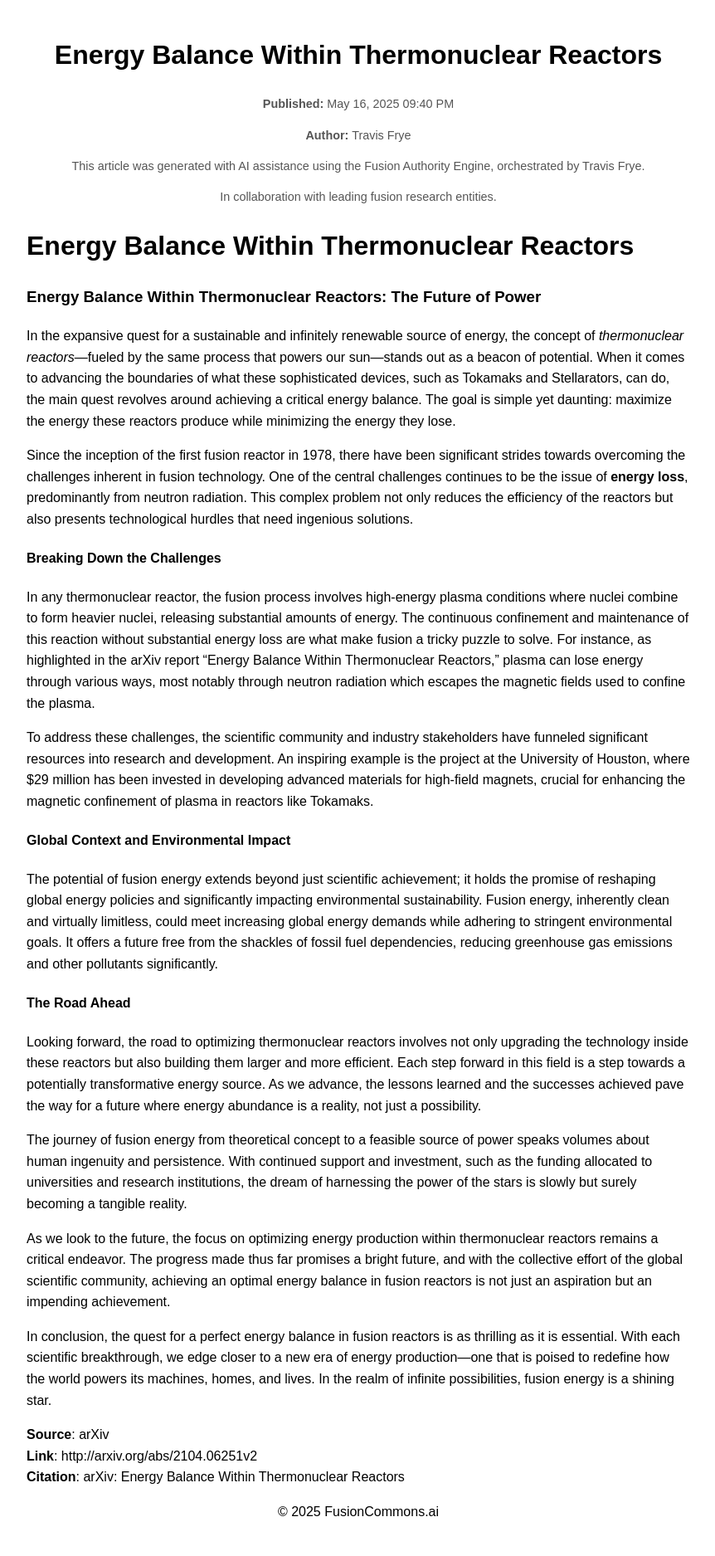
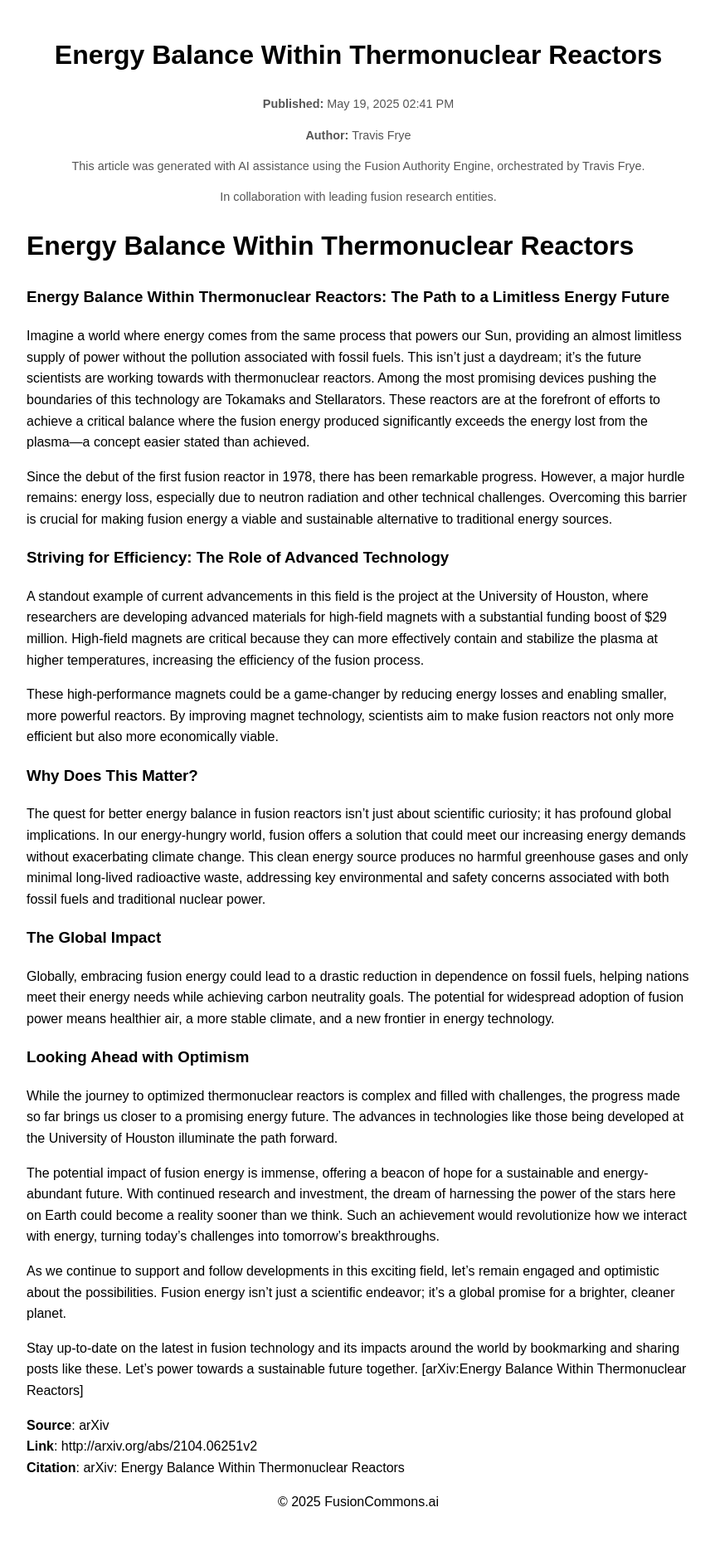
Before and after one commit to hyperpoint/hyperpoint.github.io, a Jekyll site: the page built from _posts/2021-04-01-11953544f67835b8c88834488b6dcaed-energy-balance-within-thermonuclear-reactors.md, in a window 1280 px wide. Shown: the whole page at 83% size, without its empty margins (208-1070 px from the left). Built offline with Jekyll 4.4.1, drawn with Linux system fonts in a browser that asks for light colours.

Commit message:
Update blog post: Energy Balance Within Thermonuclear Reactors

```diff
--- a/_posts/2021-04-01-11953544f67835b8c88834488b6dcaed-energy-balance-within-thermonuclear-reactors.md
+++ b/_posts/2021-04-01-11953544f67835b8c88834488b6dcaed-energy-balance-within-thermonuclear-reactors.md
@@ -1,39 +1,45 @@
 ---
 layout: post
 title: "Energy Balance Within Thermonuclear Reactors"
-date: 2025-05-16 21:40:38
+date: 2025-05-19 14:41:08
 categories: [fusion, energy]
 permalink: "/posts/2021/04/01/energy-balance-within-thermonuclear-reactors/"
 author: Travis Frye
+note: This article was generated with AI assistance using the Fusion Authority Engine, orchestrated by Travis Frye.
+collaboration: In collaboration with leading fusion research entities.
 ---
 
 # Energy Balance Within Thermonuclear Reactors
 
-### Energy Balance Within Thermonuclear Reactors: The Future of Power
+### Energy Balance Within Thermonuclear Reactors: The Path to a Limitless Energy Future
 
-In the expansive quest for a sustainable and infinitely renewable source of energy, the concept of *thermonuclear reactors*—fueled by the same process that powers our sun—stands out as a beacon of potential. When it comes to advancing the boundaries of what these sophisticated devices, such as Tokamaks and Stellarators, can do, the main quest revolves around achieving a critical energy balance. The goal is simple yet daunting: maximize the energy these reactors produce while minimizing the energy they lose.
+Imagine a world where energy comes from the same process that powers our Sun, providing an almost limitless supply of power without the pollution associated with fossil fuels. This isn’t just a daydream; it's the future scientists are working towards with thermonuclear reactors. Among the most promising devices pushing the boundaries of this technology are Tokamaks and Stellarators. These reactors are at the forefront of efforts to achieve a critical balance where the fusion energy produced significantly exceeds the energy lost from the plasma—a concept easier stated than achieved.
 
-Since the inception of the first fusion reactor in 1978, there have been significant strides towards overcoming the challenges inherent in fusion technology. One of the central challenges continues to be the issue of **energy loss**, predominantly from neutron radiation. This complex problem not only reduces the efficiency of the reactors but also presents technological hurdles that need ingenious solutions.
+Since the debut of the first fusion reactor in 1978, there has been remarkable progress. However, a major hurdle remains: energy loss, especially due to neutron radiation and other technical challenges. Overcoming this barrier is crucial for making fusion energy a viable and sustainable alternative to traditional energy sources.
 
-#### Breaking Down the Challenges
+### Striving for Efficiency: The Role of Advanced Technology
 
-In any thermonuclear reactor, the fusion process involves high-energy plasma conditions where nuclei combine to form heavier nuclei, releasing substantial amounts of energy. The continuous confinement and maintenance of this reaction without substantial energy loss are what make fusion a tricky puzzle to solve. For instance, as highlighted in the arXiv report "Energy Balance Within Thermonuclear Reactors," plasma can lose energy through various ways, most notably through neutron radiation which escapes the magnetic fields used to confine the plasma.
+A standout example of current advancements in this field is the project at the University of Houston, where researchers are developing advanced materials for high-field magnets with a substantial funding boost of $29 million. High-field magnets are critical because they can more effectively contain and stabilize the plasma at higher temperatures, increasing the efficiency of the fusion process.
 
-To address these challenges, the scientific community and industry stakeholders have funneled significant resources into research and development. An inspiring example is the project at the University of Houston, where $29 million has been invested in developing advanced materials for high-field magnets, crucial for enhancing the magnetic confinement of plasma in reactors like Tokamaks.
+These high-performance magnets could be a game-changer by reducing energy losses and enabling smaller, more powerful reactors. By improving magnet technology, scientists aim to make fusion reactors not only more efficient but also more economically viable.
 
-#### Global Context and Environmental Impact
+### Why Does This Matter?
 
-The potential of fusion energy extends beyond just scientific achievement; it holds the promise of reshaping global energy policies and significantly impacting environmental sustainability. Fusion energy, inherently clean and virtually limitless, could meet increasing global energy demands while adhering to stringent environmental goals. It offers a future free from the shackles of fossil fuel dependencies, reducing greenhouse gas emissions and other pollutants significantly.
+The quest for better energy balance in fusion reactors isn't just about scientific curiosity; it has profound global implications. In our energy-hungry world, fusion offers a solution that could meet our increasing energy demands without exacerbating climate change. This clean energy source produces no harmful greenhouse gases and only minimal long-lived radioactive waste, addressing key environmental and safety concerns associated with both fossil fuels and traditional nuclear power.
 
-#### The Road Ahead
+### The Global Impact
 
-Looking forward, the road to optimizing thermonuclear reactors involves not only upgrading the technology inside these reactors but also building them larger and more efficient. Each step forward in this field is a step towards a potentially transformative energy source. As we advance, the lessons learned and the successes achieved pave the way for a future where energy abundance is a reality, not just a possibility.
+Globally, embracing fusion energy could lead to a drastic reduction in dependence on fossil fuels, helping nations meet their energy needs while achieving carbon neutrality goals. The potential for widespread adoption of fusion power means healthier air, a more stable climate, and a new frontier in energy technology.
 
-The journey of fusion energy from theoretical concept to a feasible source of power speaks volumes about human ingenuity and persistence. With continued support and investment, such as the funding allocated to universities and research institutions, the dream of harnessing the power of the stars is slowly but surely becoming a tangible reality.
+### Looking Ahead with Optimism
 
-As we look to the future, the focus on optimizing energy production within thermonuclear reactors remains a critical endeavor. The progress made thus far promises a bright future, and with the collective effort of the global scientific community, achieving an optimal energy balance in fusion reactors is not just an aspiration but an impending achievement.
+While the journey to optimized thermonuclear reactors is complex and filled with challenges, the progress made so far brings us closer to a promising energy future. The advances in technologies like those being developed at the University of Houston illuminate the path forward.
 
-In conclusion, the quest for a perfect energy balance in fusion reactors is as thrilling as it is essential. With each scientific breakthrough, we edge closer to a new era of energy production—one that is poised to redefine how the world powers its machines, homes, and lives. In the realm of infinite possibilities, fusion energy is a shining star.
+The potential impact of fusion energy is immense, offering a beacon of hope for a sustainable and energy-abundant future. With continued research and investment, the dream of harnessing the power of the stars here on Earth could become a reality sooner than we think. Such an achievement would revolutionize how we interact with energy, turning today's challenges into tomorrow's breakthroughs.
+
+As we continue to support and follow developments in this exciting field, let's remain engaged and optimistic about the possibilities. Fusion energy isn’t just a scientific endeavor; it's a global promise for a brighter, cleaner planet.
+
+Stay up-to-date on the latest in fusion technology and its impacts around the world by bookmarking and sharing posts like these. Let’s power towards a sustainable future together. [arXiv:Energy Balance Within Thermonuclear Reactors]
 
 **Source**: arXiv
 **Link**: http://arxiv.org/abs/2104.06251v2
```
